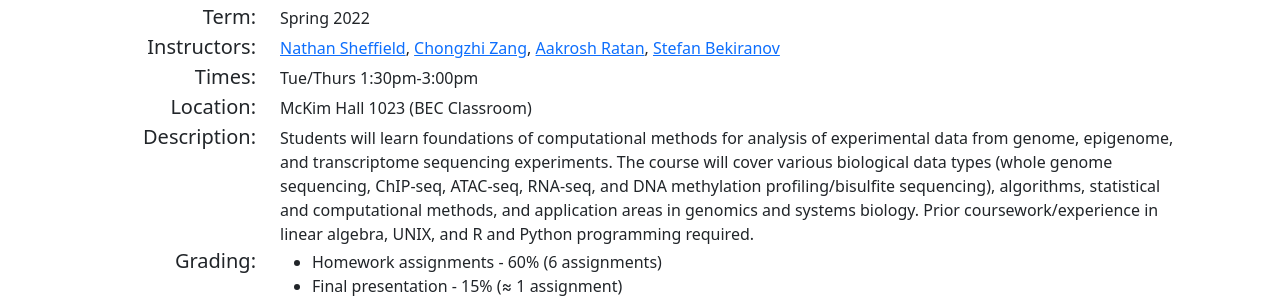
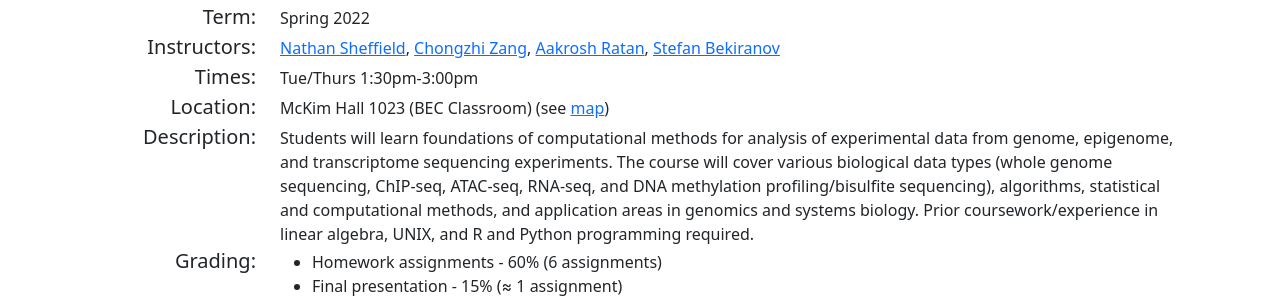
Before and after one commit to cphg/compgen, a Jekyll site: the page built from index.md, in a window 1280 px wide and 900 px high. Shown: the part 130-428 px from the top of the window. Built offline with Jekyll 4.4.1, drawn with Linux system fonts in a browser that asks for light colours.

Commit message:
link map

```diff
--- a/_data/course_information.yaml
+++ b/_data/course_information.yaml
@@ -3,7 +3,7 @@ course:
   number: BIMS8601
   term: Spring 2022
   times: Tue/Thurs 1:30pm-3:00pm
-  location: McKim Hall 1023 (BEC Classroom)
+  location: McKim Hall 1023 (BEC Classroom) (see <a href="map.png">map</a>)
   instructor_of_record: Nathan Sheffield
   instructors:
     - name: Nathan Sheffield
```
